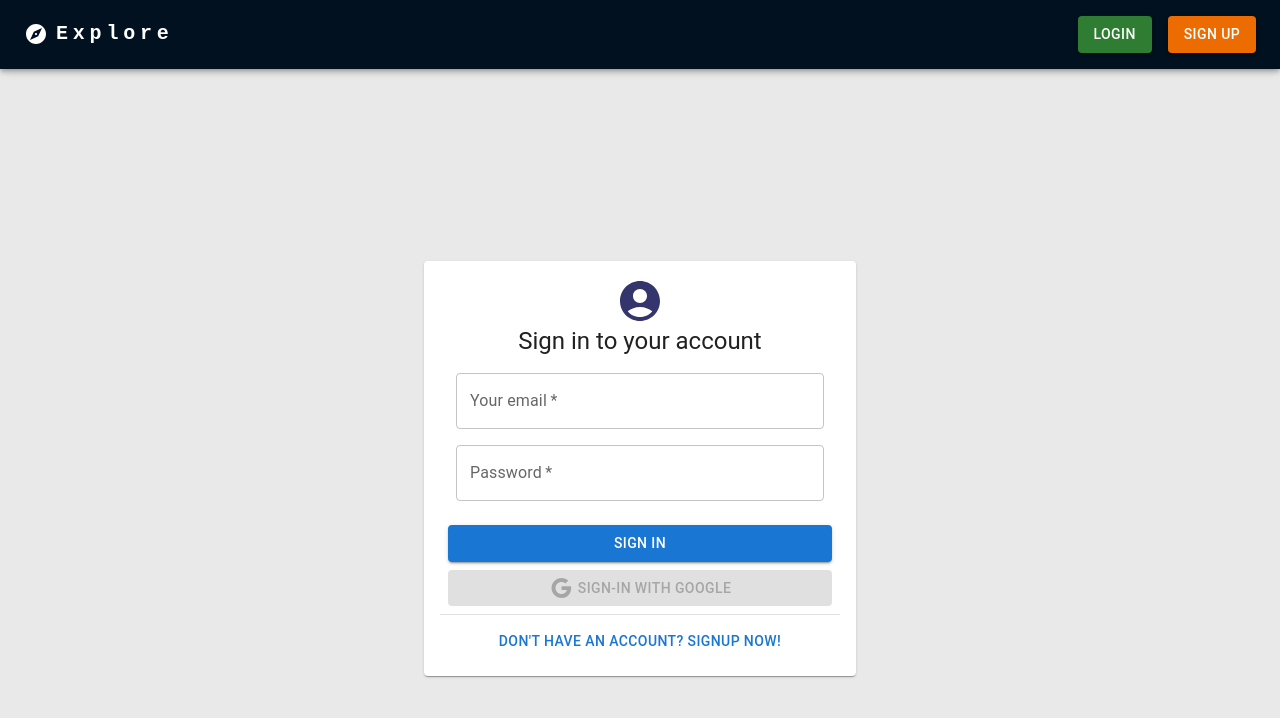
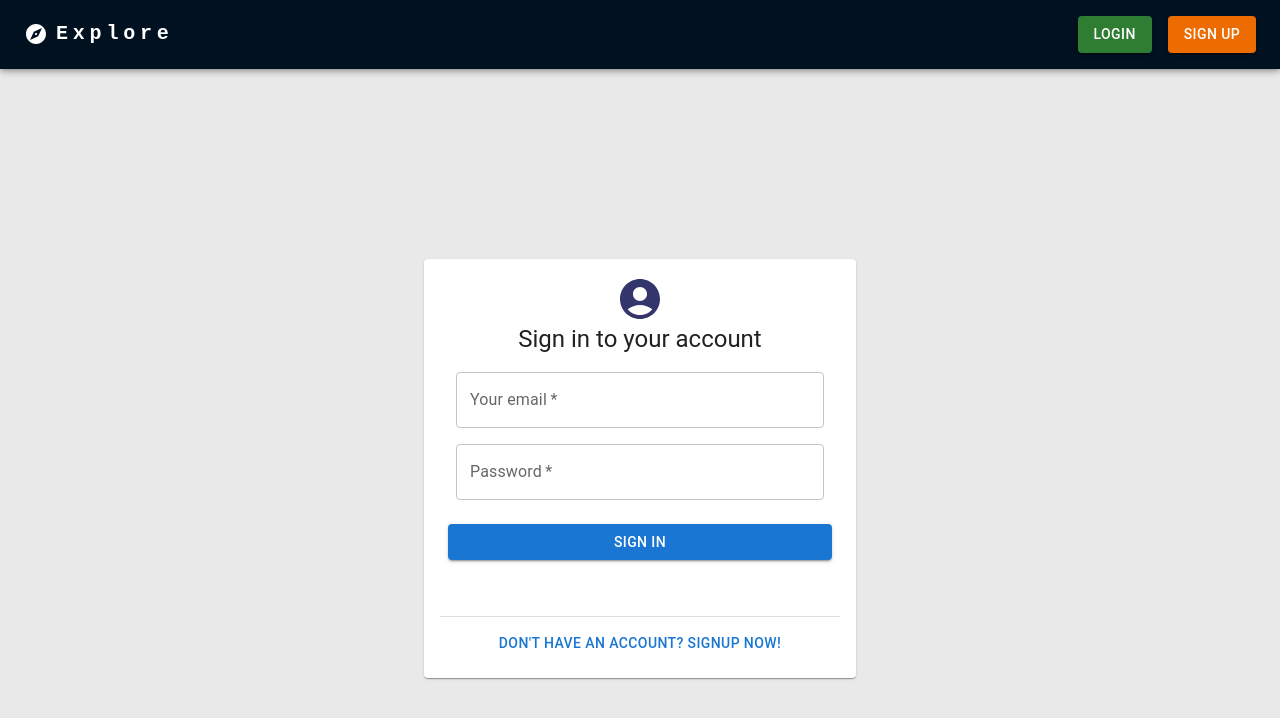
Before and after one commit to codeComet/explore-app, a React (Create React App) app in the folder client/: page /login in a window 1280 px wide. Shown: the top 718 px of the page. Built offline with nearby package versions, Linux system fonts and the light colour scheme.

Commit message:
google login issue resolved (kind of)

```diff
--- a/client/package.json
+++ b/client/package.json
@@ -8,6 +8,7 @@
     "@mui/icons-material": "^5.6.2",
     "@mui/material": "^5.6.4",
     "@mui/styles": "^5.8.4",
+    "@react-oauth/google": "^0.8.0",
     "@reduxjs/toolkit": "^1.8.1",
     "@testing-library/jest-dom": "^5.16.4",
     "@testing-library/react": "^13.2.0",
--- a/client/src/index.js
+++ b/client/src/index.js
@@ -4,12 +4,15 @@ import "./index.css";
 import App from "./App";
 import { Provider } from "react-redux";
 import store from "./redux/store";
+import { GoogleOAuthProvider } from "@react-oauth/google";
 
 const root = ReactDOM.createRoot(document.getElementById("root"));
 root.render(
   <React.StrictMode>
-    <Provider store={store}>
-      <App />
-    </Provider>
+    <GoogleOAuthProvider clientId="923413789011-51nces1aqhkebqcdj7bcloi5m0fd5mpc.apps.googleusercontent.com">
+      <Provider store={store}>
+        <App />
+      </Provider>
+    </GoogleOAuthProvider>
   </React.StrictMode>
 );
--- a/client/src/pages/Login.js
+++ b/client/src/pages/Login.js
@@ -16,7 +16,10 @@ import { useDispatch, useSelector } from "react-redux";
 import { toast } from "react-toastify";
 import { googleLogin, login } from "../redux/features/authSlice";
 import GoogleIcon from "@mui/icons-material/Google";
-import { GoogleLogin } from "react-google-login";
+import jwt_decode from "jwt-decode";
+import { GoogleLogin } from "@react-oauth/google";
+
+import { useGoogleLogin } from "@react-oauth/google";
 
 const useStyles = makeStyles({
   container: {
@@ -64,18 +67,26 @@ export default function Login() {
     error && toast.error(error);
   }, [error]);
 
+  const login = useGoogleLogin({
+    onSuccess: (CredentialResponse) => console.log(CredentialResponse),
+    flow: "auth-code",
+  });
+
   const googleSuccess = (resp) => {
-    const email = resp?.profileObj?.email;
-    const name = resp?.profileObj?.name;
+    let decoded = jwt_decode(resp?.credential);
+    // console.log(decoded);
+    const email = decoded?.email;
+    const name = decoded?.name;
     const token = resp?.tokenId;
     const googleId = resp?.googleId;
     const result = { email, name, token, googleId };
     dispatch(googleLogin({ result, navigate, toast }));
-    console.log(result);
+    // console.log(result);
   };
 
   const googleFailure = (error) => {
     toast.error(error);
+    console.log(error);
   };
 
   return (
@@ -120,9 +131,17 @@ export default function Login() {
               Sign in
             </Button>
           </CardActions>
-
           <GoogleLogin
-            clientId="725031431148-98vq8r72bca4dbtssddlkeidcvjjru7v.apps.googleusercontent.com"
+            onSuccess={(resp) => googleSuccess(resp)}
+            onError={() => {
+              console.log("Login Failed");
+            }}
+          />
+          {/* <Button onClick={() => login()} variant="primary" fullWidth>
+            Sign in with Google 🚀{" "}
+          </Button> */}
+          {/* <GoogleLogin
+            clientId="923413789011-51nces1aqhkebqcdj7bcloi5m0fd5mpc.apps.googleusercontent.com"
             render={(renderProps) => (
               <Button
                 variant="contained"
@@ -139,7 +158,7 @@ export default function Login() {
             onFailure={googleFailure}
             cookiePolicy={"single_host_origin"}
             plugin_name="React"
-          />
+          /> */}
         </form>
         <Divider sx={{ margin: "0.5rem 0" }} />
         <Box sx={{ textAlign: "center" }}>
--- a/client/src/redux/api.js
+++ b/client/src/redux/api.js
@@ -1,7 +1,7 @@
 import axios from "axios";
 
 const API = axios.create({
-  baseURL: "https://my-explore-app.herokuapp.com/",
+  baseURL: "https://explore-app-backend.onrender.com/",
   headers: {
     "Access-Control-Allow-Origin": "*",
   },
```
Also changed, not shown: 2 other files (tests, documents, lock files or other folders).
